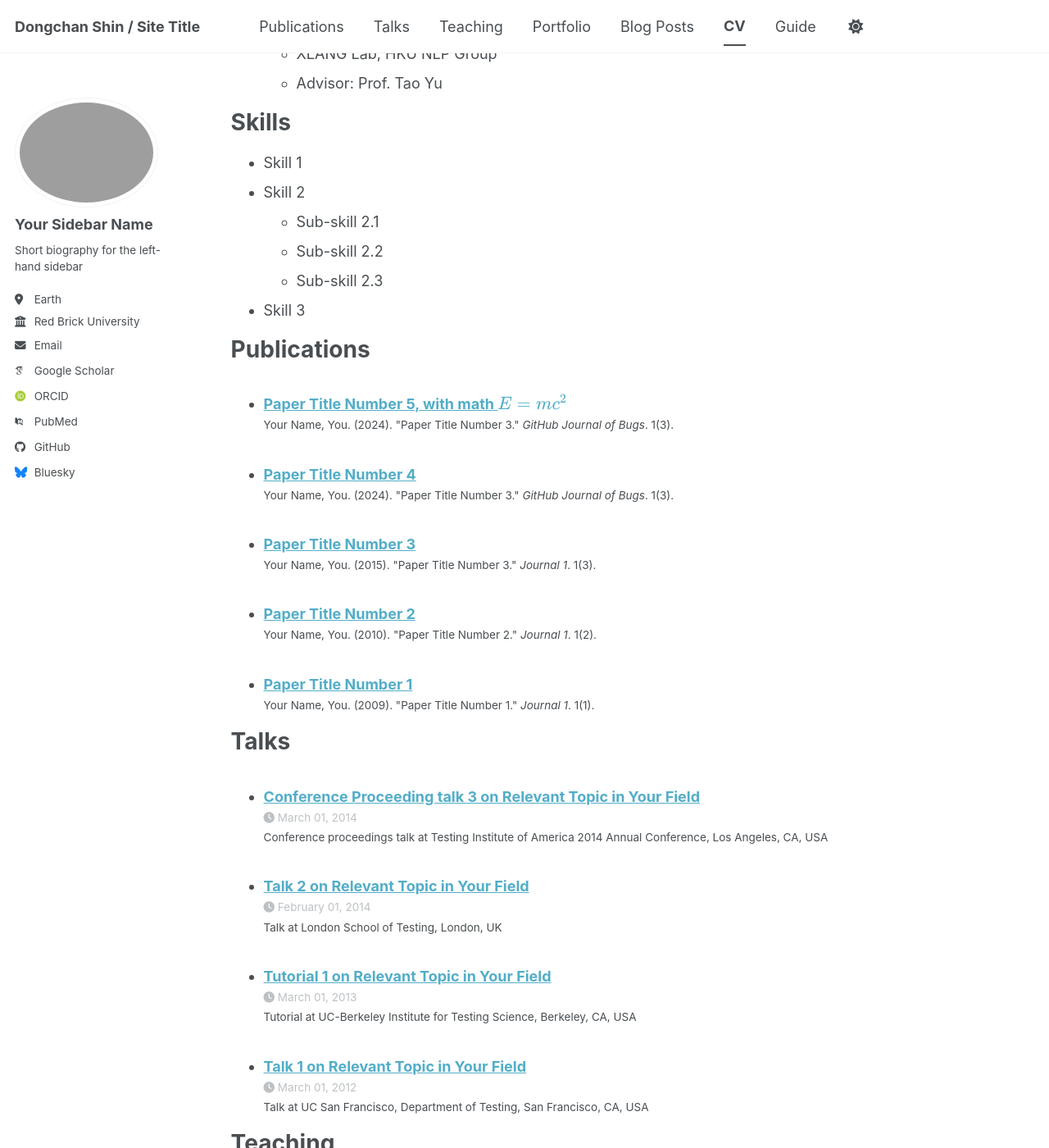
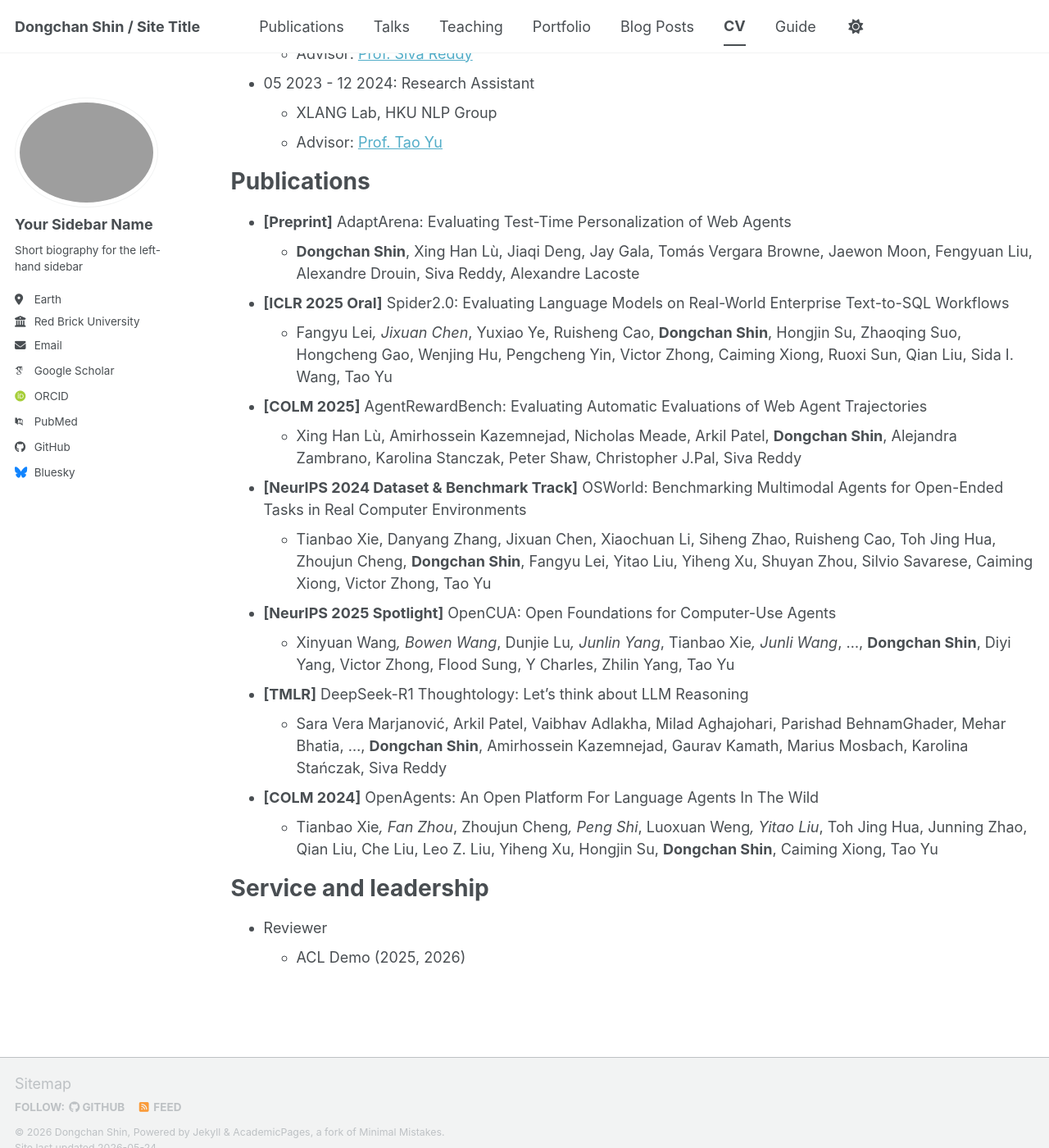
Before and after one commit to thomasshin/thomasshin.github.io, a Jekyll site: the page built from _pages/cv.md, in a window 1280 px wide and 1400 px high, scrolled down 636 px. Shown: the whole window at 82% size. Built offline with Jekyll 4.4.1, drawn with Linux system fonts in a browser that asks for light colours; some web fonts are replaced; a script bundle is joined from its source files by our own code; library files that are not in the unit come from our copies; some of the changed text lies outside the part shown.

Commit message:
update cv
update cv

```diff
--- a/_pages/cv.md
+++ b/_pages/cv.md
@@ -11,54 +11,54 @@ redirect_from:
 
 Education
 ======
-* Ph.D. in Computer Science, University of Waterloo, advised by Prof. Victor Zhong 2026-
-* B.S. in Chemistry (minor in Computer Science), The University of Hong Kong, 2018-2024
+* University of Waterloo, 2026 -
+  * Ph.D. in Computer Science, Advisor: [Prof. Victor Zhong](https://victorzhong.com/)
+
+* The University of Hong Kong, 2018 - 2024
+  * B.S. in Chemistry (minor in Computer Science)
 
 Work experience
 ======
-* 09 2026: Ph.D. Student
+* 09 2026 - : Ph.D. Student
   * University of Waterloo
-  * Advisor: Prof. Victor Zhong
+  * Advisor: [Prof. Victor Zhong](https://victorzhong.com/)
 
 * 11 2025 - 02 2026: Research Intern
   * Vector Institute
-  * Advisor: Prof. Victor Zhong
+  * Advisor: [Prof. Victor Zhong](https://victorzhong.com/)
 
 * 03 2025 - 10 2025: Research Intern
   * Mila - Quebec AI Institute
-  * Advisor: Prof. Siva Reddy
+  * Advisor: [Prof. Siva Reddy](https://sivareddy.in/)
 
 * 05 2023 - 12 2024: Research Assistant
   * XLANG Lab, HKU NLP Group
-  * Advisor: Prof. Tao Yu
-
-Skills
-======
-* Skill 1
-* Skill 2
-  * Sub-skill 2.1
-  * Sub-skill 2.2
-  * Sub-skill 2.3
-* Skill 3
+  * Advisor: [Prof. Tao Yu](https://taoyds.github.io/)
 
 Publications
 ======
-  <ul>{% for post in site.publications reversed %}
-    {% include archive-single-cv.html %}
-  {% endfor %}</ul>
+* **[Preprint]** AdaptArena: Evaluating Test-Time Personalization of Web Agents
+  * **Dongchan Shin**, Xing Han Lù, Jiaqi Deng, Jay Gala, Tomás Vergara Browne, Jaewon Moon, Fengyuan Liu, Alexandre Drouin, Siva Reddy, Alexandre Lacoste
 
-Talks
-======
-  <ul>{% for post in site.talks reversed %}
-    {% include archive-single-talk-cv.html  %}
-  {% endfor %}</ul>
+* **[ICLR 2025 Oral]** Spider2.0: Evaluating Language Models on Real-World Enterprise Text-to-SQL Workflows
+  * Fangyu Lei*, Jixuan Chen*, Yuxiao Ye, Ruisheng Cao, **Dongchan Shin**, Hongjin Su, Zhaoqing Suo, Hongcheng Gao, Wenjing Hu, Pengcheng Yin, Victor Zhong, Caiming Xiong, Ruoxi Sun, Qian Liu, Sida I. Wang, Tao Yu
 
-Teaching
-======
-  <ul>{% for post in site.teaching reversed %}
-    {% include archive-single-cv.html %}
-  {% endfor %}</ul>
+* **[COLM 2025]** AgentRewardBench: Evaluating Automatic Evaluations of Web Agent Trajectories
+  * Xing Han Lù, Amirhossein Kazemnejad, Nicholas Meade, Arkil Patel, **Dongchan Shin**, Alejandra Zambrano, Karolina Stanczak, Peter Shaw, Christopher J.Pal, Siva Reddy
+
+* **[NeurIPS 2024 Dataset & Benchmark Track]** OSWorld: Benchmarking Multimodal Agents for Open-Ended Tasks in Real Computer Environments
+  * Tianbao Xie, Danyang Zhang, Jixuan Chen, Xiaochuan Li, Siheng Zhao, Ruisheng Cao, Toh Jing Hua, Zhoujun Cheng, **Dongchan Shin**, Fangyu Lei, Yitao Liu, Yiheng Xu, Shuyan Zhou, Silvio Savarese, Caiming Xiong, Victor Zhong, Tao Yu
+
+* **[NeurIPS 2025 Spotlight]** OpenCUA: Open Foundations for Computer-Use Agents
+  * Xinyuan Wang*, Bowen Wang*, Dunjie Lu*, Junlin Yang*, Tianbao Xie*, Junli Wang*, ..., **Dongchan Shin**, Diyi Yang, Victor Zhong, Flood Sung, Y Charles, Zhilin Yang, Tao Yu
+
+* **[TMLR]** DeepSeek-R1 Thoughtology: Let's think about LLM Reasoning
+  * Sara Vera Marjanović, Arkil Patel, Vaibhav Adlakha, Milad Aghajohari, Parishad BehnamGhader, Mehar Bhatia, ..., **Dongchan Shin**, Amirhossein Kazemnejad, Gaurav Kamath, Marius Mosbach, Karolina Stańczak, Siva Reddy
+
+* **[COLM 2024]** OpenAgents: An Open Platform For Language Agents In The Wild
+  * Tianbao Xie*, Fan Zhou*, Zhoujun Cheng*, Peng Shi*, Luoxuan Weng*, Yitao Liu*, Toh Jing Hua, Junning Zhao, Qian Liu, Che Liu, Leo Z. Liu, Yiheng Xu, Hongjin Su, **Dongchan Shin**, Caiming Xiong, Tao Yu
 
 Service and leadership
 ======
-* Currently signed in to 43 different slack teams
+* Reviewer
+  * ACL Demo (2025, 2026)
```
